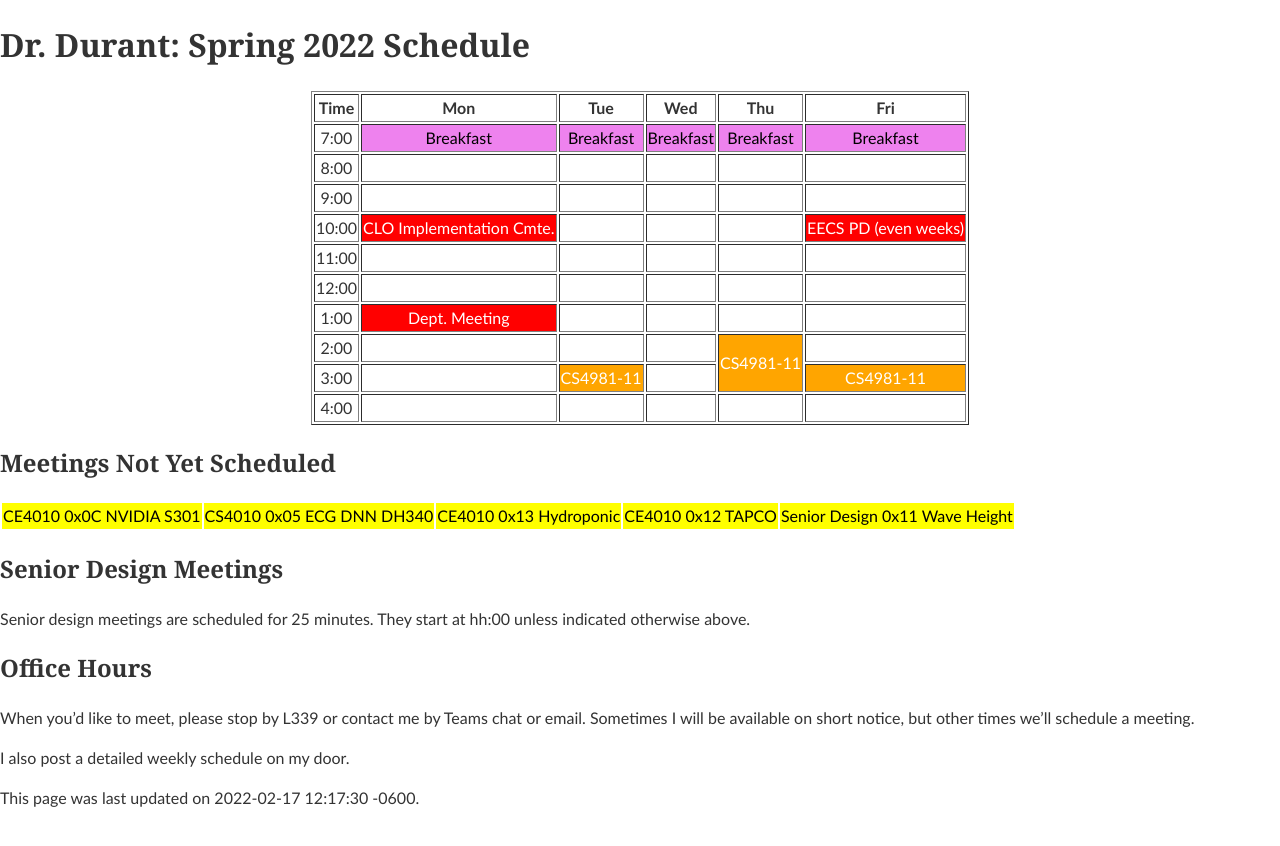
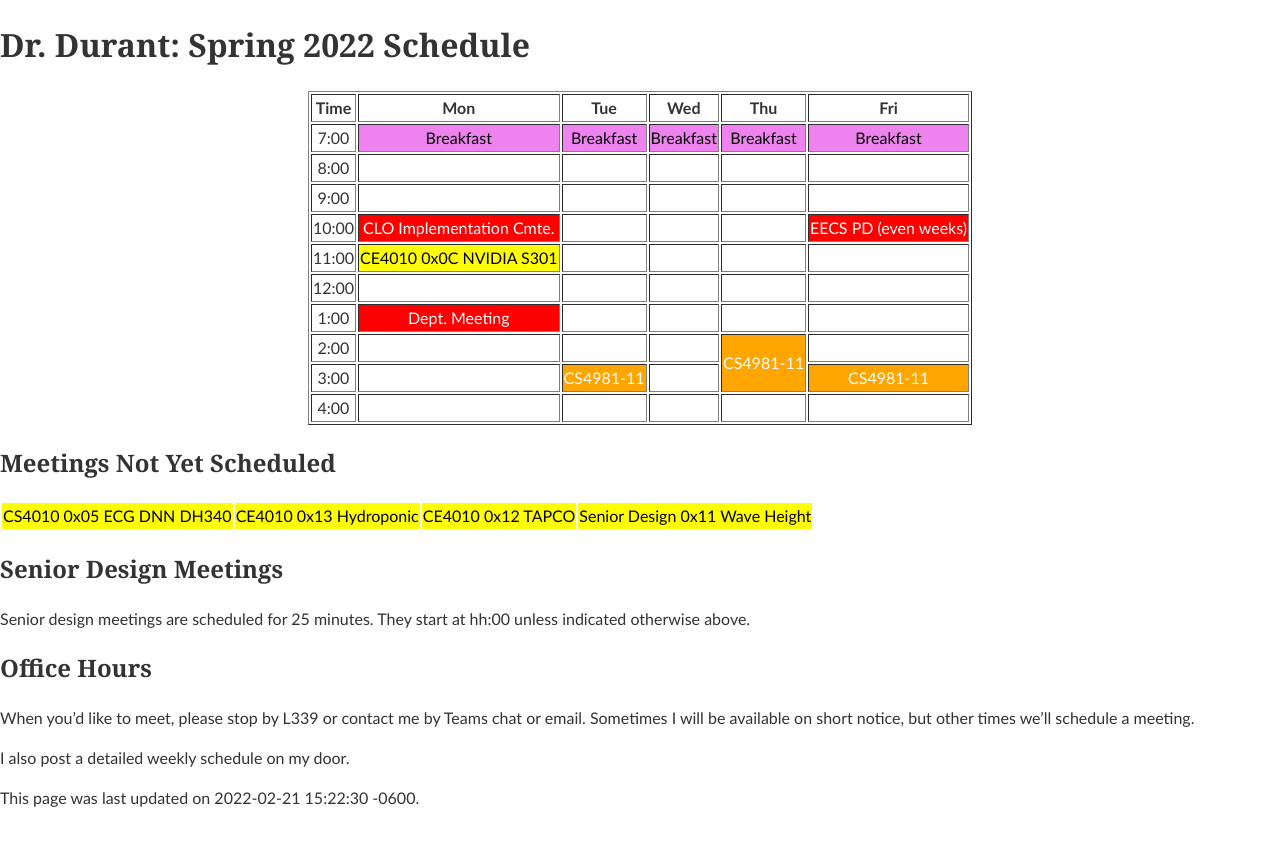
Before and after one commit to edurant/edurant.github.io, a Jekyll site: the page built from sched/s22.md, in a window 1280 px wide. Shown: the top 846 px of the page. Built offline with Jekyll 4.4.1, drawn with Linux system fonts in a browser that asks for light colours.

```diff
--- a/sched/s22.md
+++ b/sched/s22.md
@@ -1,6 +1,6 @@
 ---
 title: "Dr. Durant: Spring 2022 Schedule"
-date: 2022-02-17 12:17:30 -0600
+date: 2022-02-21 15:22:30 -0600
 ---
 
 <style type="text/css">
@@ -18,7 +18,7 @@
 <tr><td>8:00</td>       <td>&nbsp;</td>                                 <td>&nbsp;</td>                     <td>&nbsp;</td>                     <td>&nbsp;</td>                                 <td>&nbsp;</td>                         </tr>
 <tr><td>9:00</td>       <td>&nbsp;</td>                                 <td>&nbsp;</td>                     <td>&nbsp;</td>                     <td>&nbsp;</td>                                 <td>&nbsp;</td>                         </tr>
 <tr><td>10:00</td>      <td class="am">CLO Implementation Cmte.</td>    <td>&nbsp;</td>                     <td>&nbsp;</td>                     <td>&nbsp;</td>                                 <td class="am">EECS PD (even weeks)</td></tr>
-<tr><td>11:00</td>      <td>&nbsp;</td>                                 <td>&nbsp;</td>                     <td>&nbsp;</td>                     <td>&nbsp;</td>                                 <td>&nbsp;</td>                         </tr>
+<tr><td>11:00</td>      <td class="ce4010">CE4010 0x0C NVIDIA S301</td> <td>&nbsp;</td>                     <td>&nbsp;</td>                     <td>&nbsp;</td>                                 <td>&nbsp;</td>                         </tr>
 <tr><td>12:00</td>      <td>&nbsp;</td>                                 <td>&nbsp;</td>                     <td>&nbsp;</td>                     <td>&nbsp;</td>                                 <td>&nbsp;</td>                         </tr>
 <tr><td>1:00</td>       <td class="am">Dept. Meeting</td>               <td>&nbsp;</td>                     <td>&nbsp;</td>                     <td>&nbsp;</td>                                 <td>&nbsp;</td>                         </tr>
 <tr><td>2:00</td>       <td>&nbsp;</td>                                 <td>&nbsp;</td>                     <td>&nbsp;</td>                     <td class="cs4981" rowspan="2">CS4981-11</td>   <td>&nbsp;</td>                         </tr>
@@ -29,7 +29,6 @@
 
 ## Meetings Not Yet Scheduled
 <table><tr>
-<td class="ce4010">CE4010 0x0C NVIDIA S301</td>
 <td class="ce4010">CS4010 0x05 ECG DNN DH340</td>
 <td class="ce4010">CE4010 0x13 Hydroponic</td>
 <td class="ce4010">CE4010 0x12 TAPCO</td>
```
